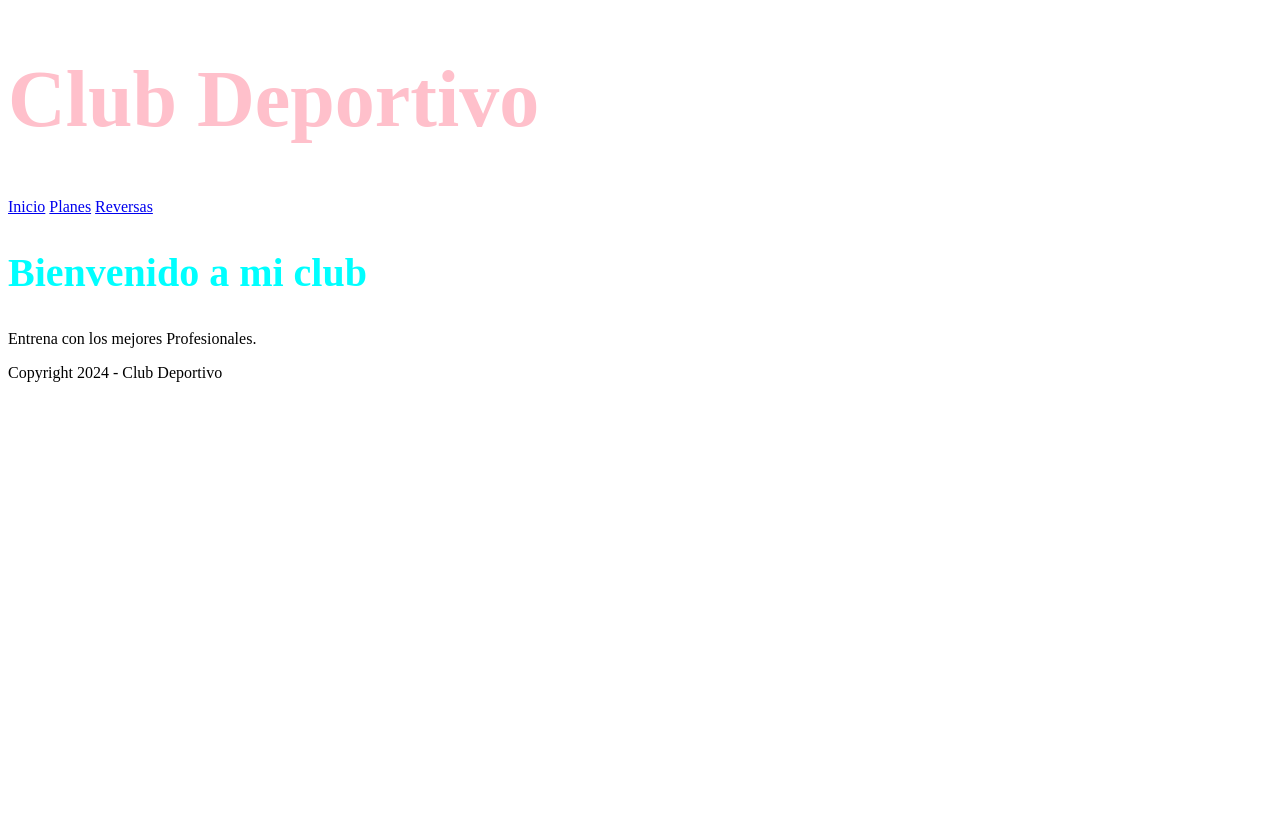
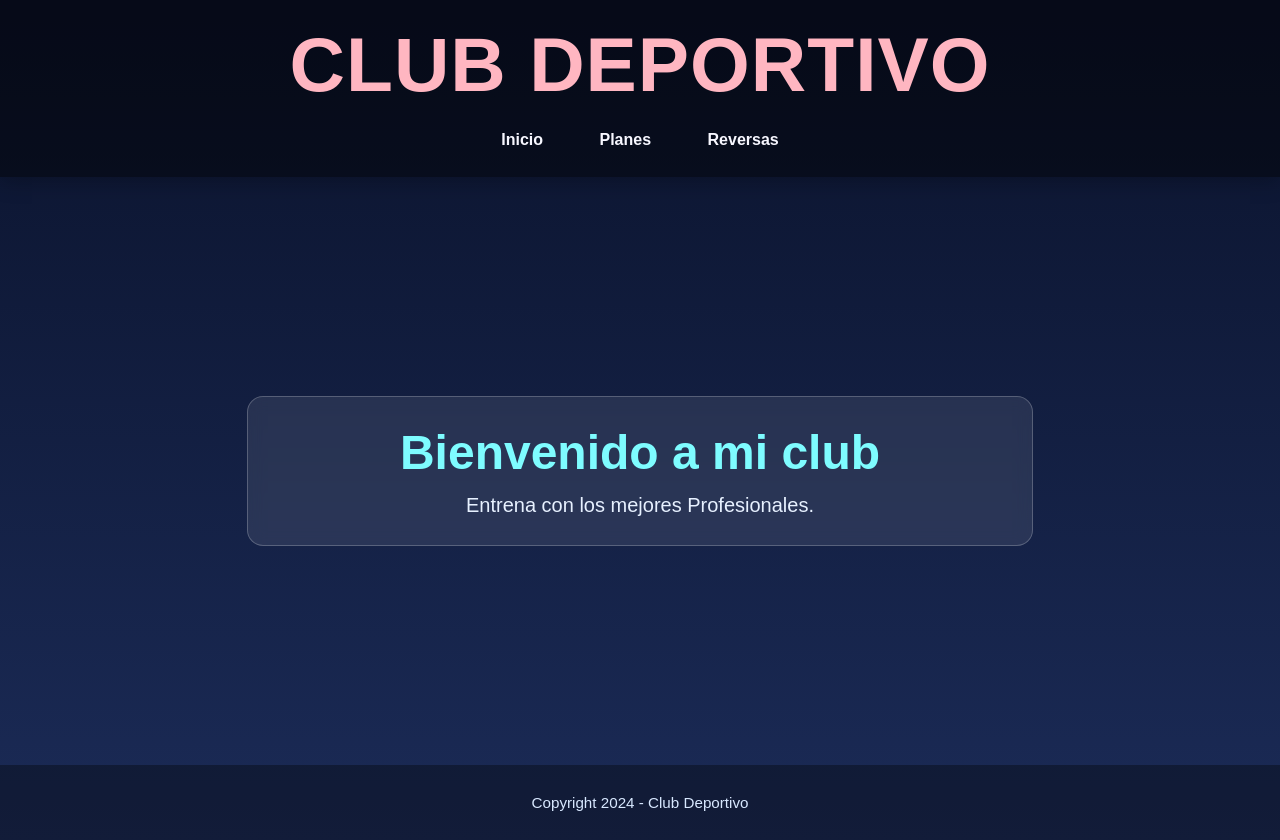
Before and after one commit to Felipe2076/Unidad-1-front-end-Javier-Haumada, a plain HTML site: page index.html in a window 1280 px wide. Before the commit the page ends 800 px from the top, so only its background shows below. Drawn offline with Linux system fonts and the light colour scheme.

Commit message:
Actualizacion piolarda

```diff
--- a/index.html
+++ b/index.html
@@ -3,21 +3,103 @@
     <head>
         <meta charset="UTF-8">
         <title>Club Deportivo</title>
+        <style>
+            body {
+                margin: 0;
+                font-family: Arial, Helvetica, sans-serif;
+                background: linear-gradient(180deg, #0a122b 0%, #1b2b57 100%);
+                color: #ffffff;
+            }
+
+            header {
+                background: rgba(0, 0, 0, 0.45);
+                box-shadow: 0 4px 20px rgba(0, 0, 0, 0.25);
+                padding: 20px 30px;
+                text-align: center;
+            }
+
+            header h1 {
+                margin: 0;
+                color: #ffb6c1;
+                font-size: clamp(2rem, 6vw, 5rem);
+                letter-spacing: 1px;
+                text-transform: uppercase;
+            }
+
+            nav {
+                margin-top: 14px;
+            }
+
+            nav a {
+                display: inline-block;
+                margin: 0 12px;
+                color: #f7f7ff;
+                text-decoration: none;
+                font-weight: 600;
+                padding: 8px 14px;
+                border-radius: 8px;
+                transition: all 0.25s ease;
+            }
+
+            nav a:hover {
+                background: rgba(255, 255, 255, 0.18);
+                color: #ffd0e3;
+            }
+
+            main {
+                display: flex;
+                justify-content: center;
+                align-items: center;
+                min-height: 66vh;
+                padding: 30px;
+            }
+
+            section.hero {
+                background: rgba(255, 255, 255, 0.09);
+                border: 1px solid rgba(255, 255, 255, 0.22);
+                border-radius: 16px;
+                padding: 28px 32px;
+                max-width: 720px;
+                width: 100%;
+                text-align: center;
+                backdrop-filter: blur(8px);
+            }
+
+            .hero h2 {
+                color: #7efcff;
+                font-size: clamp(1.6rem, 5vw, 3rem);
+                margin: 0 0 14px;
+            }
+
+            .hero p {
+                color: #e7f1ff;
+                font-size: 1.25rem;
+                margin: 0;
+            }
+
+            footer {
+                text-align: center;
+                padding: 14px 0;
+                background: rgba(0, 0, 0, 0.35);
+                color: #d8e8ff;
+                font-size: 0.95rem;
+            }
+        </style>
     </head>
     <body>
         <header>
-            <h1 style="color: pink; font-size: 80px;"> Club Deportivo</h1>
+            <h1>Club Deportivo</h1>
             <nav>
-                <a href=#>Inicio</a>
-                <a href=#>Planes</a>
-                <a href=#>Reversas</a>
-            <nav>
+                <a href="#">Inicio</a>
+                <a href="#">Planes</a>
+                <a href="#">Reversas</a>
+            </nav>
         </header>
         <main>
-            <selection>
-                <h2 style="color:aqua; font-size: 40px;">Bienvenido a mi club</h2>
+            <section class="hero">
+                <h2>Bienvenido a mi club</h2>
                 <p>Entrena con los mejores Profesionales.</p>
-            </selection>
+            </section>
         </main>
         <footer>
             <p>Copyright 2024 - Club Deportivo</p>
```
